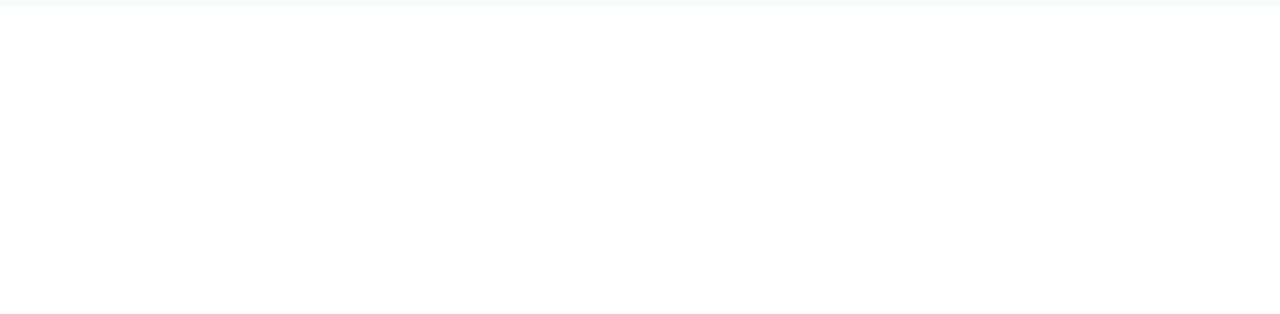
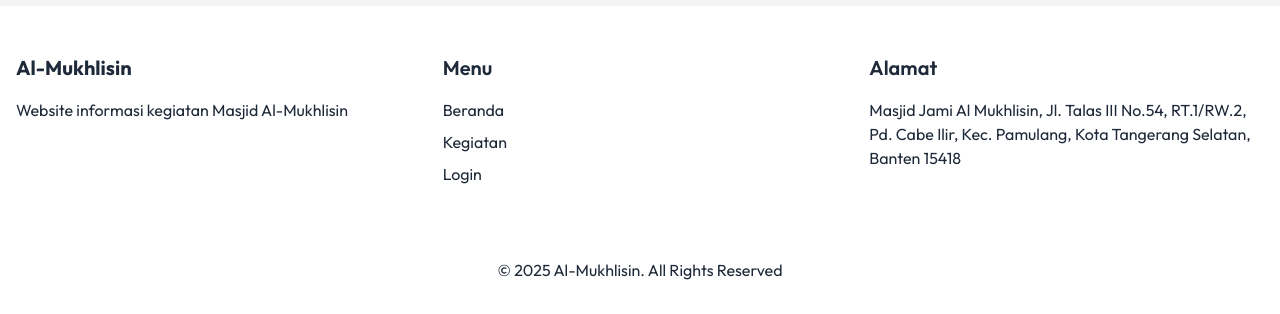
Before and after one commit to Fikri-Rouzan/al-mukhlisin-event, a Vue app: page / in a window 1280 px wide. Shown: the part 794-1108 px from the top of the page. Before the commit the page ends 800 px from the top, so only its background shows below. Built offline with nearby package versions, Linux system fonts and the light colour scheme; no server answers.

Commit message:
twenty-fourth commit

```diff
--- /dev/null
+++ b/src/components/Footer.vue
@@ -0,0 +1,81 @@
+<script setup>
+import { RouterLink } from "vue-router";
+import { useAuth } from "../composables/useAuth";
+
+const { user } = useAuth();
+const currentYear = new Date().getFullYear();
+
+const addressText =
+  "Masjid Jami Al Mukhlisin, Jl. Talas III No.54, RT.1/RW.2, Pd. Cabe Ilir, Kec. Pamulang, Kota Tangerang Selatan, Banten 15418";
+
+const googleMapsUrl = `https://www.google.com/maps/search/?api=1&query=${encodeURIComponent(
+  addressText
+)}`;
+</script>
+
+<template>
+  <footer class="text-gray-800 pt-12 pb-8">
+    <div class="container mx-auto px-4">
+      <div class="grid grid-cols-1 md:grid-cols-3 gap-8">
+        <div class="md:col-span-1">
+          <h3 class="text-xl font-bold text-gray-800 mb-4">Al-Mukhlisin</h3>
+          <p class="text-base">
+            Website informasi kegiatan Masjid Al-Mukhlisin
+          </p>
+        </div>
+
+        <div class="text-base">
+          <h4 class="font-semibold text-gray-800 mb-4 text-xl">Menu</h4>
+          <ul class="space-y-2">
+            <li>
+              <RouterLink to="/" class="hover:text-secondary transition-colors"
+                >Beranda</RouterLink
+              >
+            </li>
+            <li>
+              <RouterLink
+                to="/events"
+                class="hover:text-secondary transition-colors"
+                >Kegiatan</RouterLink
+              >
+            </li>
+            <li v-if="user">
+              <RouterLink
+                to="/profile"
+                class="hover:text-secondary transition-colors"
+                >Profil</RouterLink
+              >
+            </li>
+            <li v-else>
+              <RouterLink
+                to="/login"
+                class="hover:text-secondary transition-colors"
+                >Login</RouterLink
+              >
+            </li>
+          </ul>
+        </div>
+
+        <div class="text-base">
+          <h4 class="font-semibold text-gray-800 mb-4 text-xl">Alamat</h4>
+          <ul>
+            <li>
+              <a
+                :href="googleMapsUrl"
+                target="_blank"
+                rel="noopener noreferrer"
+                class="hover:text-secondary transition-colors"
+              >
+                {{ addressText }}
+              </a>
+            </li>
+          </ul>
+        </div>
+      </div>
+
+      <div class="mt-12 pt-6 text-center text-base">
+        <p>&copy; {{ currentYear }} Al-Mukhlisin. All Rights Reserved</p>
+      </div>
+    </div>
+  </footer>
+</template>
--- a/src/components/Navbar.vue
+++ b/src/components/Navbar.vue
@@ -50,7 +50,7 @@
           class="nav-item flex items-center space-x-2 px-3 py-2 rounded-md hover:bg-secondary transition-colors"
         >
           <User :size="18" />
-          <span>Profile</span>
+          <span>Profil</span>
         </RouterLink>
         <RouterLink
           v-if="!user"
--- a/src/layouts/PublicLayout.vue
+++ b/src/layouts/PublicLayout.vue
@@ -1,13 +1,15 @@
 <script setup>
+import Footer from "../components/Footer.vue";
 import Navbar from "../components/Navbar.vue";
 import { RouterView } from "vue-router";
 </script>
 
 <template>
-  <div class="min-h-screen bg-gray-50">
+  <div class="min-h-screen bg-gray-100">
     <Navbar />
     <main class="container mx-auto p-4 pt-24">
       <RouterView />
     </main>
   </div>
+  <Footer />
 </template>
--- a/src/router/index.js
+++ b/src/router/index.js
@@ -101,6 +101,14 @@
 const router = createRouter({
   history: createWebHistory(),
   routes,
+
+  scrollBehavior(to, from, savedPosition) {
+    if (savedPosition) {
+      return savedPosition;
+    } else {
+      return { top: 0, behavior: "smooth" };
+    }
+  },
 });
 
 router.beforeEach(async (to, from, next) => {
```
Also changed, not shown: 1 other file (tests, documents, lock files or other folders).
